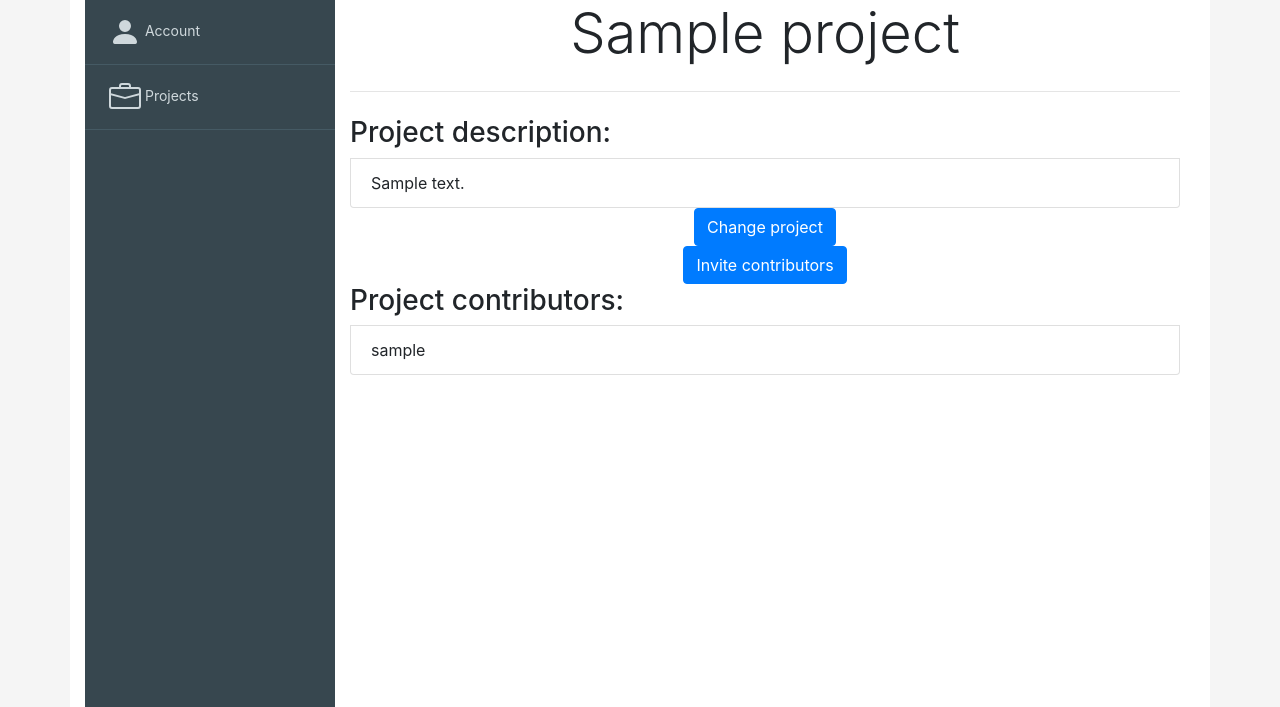
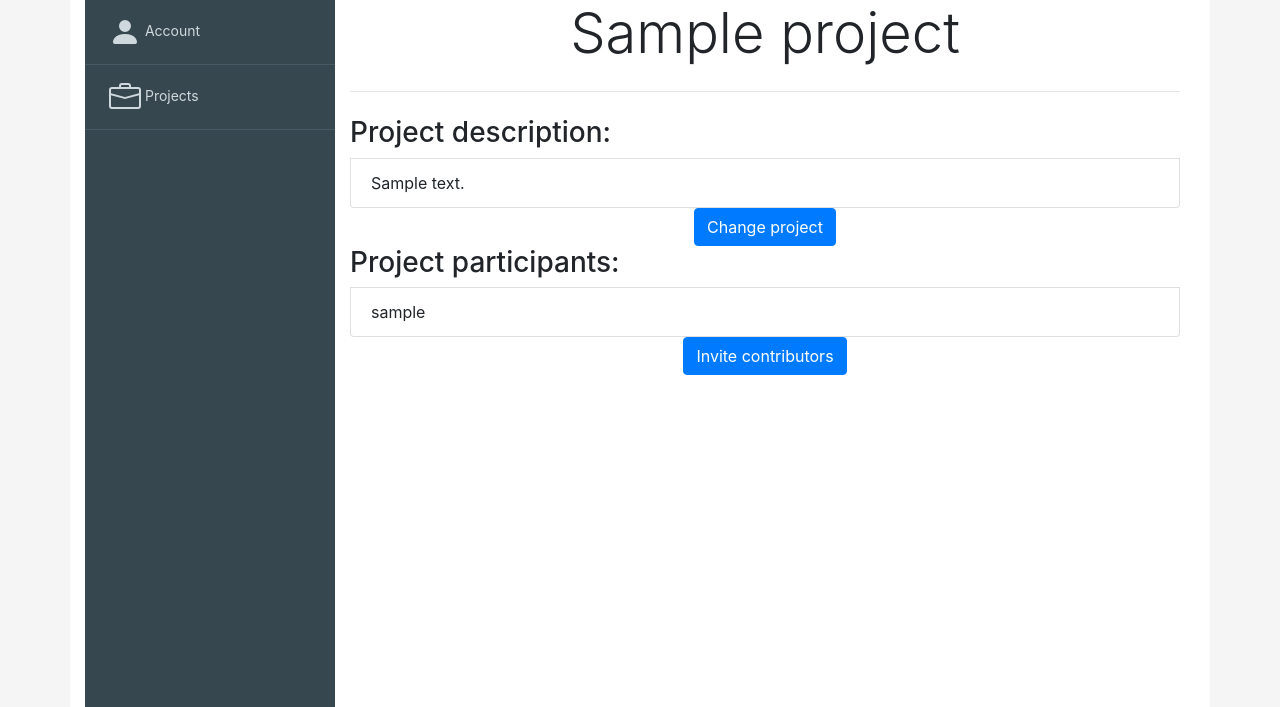
Before and after one commit to mihsim/django_project_management, a Django app: page /project/1/ in a window 1280 px wide. Shown: the part 50-757 px from the top of the page. Run offline with Django 3.2, Linux system fonts and the light colour scheme; a user stored in the database is signed in; tables that the repository leaves empty hold one stand-in row (values such as "Sample post"); some libraries are stand-ins or nearby versions.

Commit message:
Administrator can send invitations to participate in projects. If selected user is in participating or already has invitation then specific alert is displayed.

```diff
--- a/project/admin.py
+++ b/project/admin.py
@@ -1,5 +1,5 @@
 from django.contrib import admin
-from .models import Project, Task, Sprint, ProjectParticipants
+from .models import Project, Task, Sprint, ProjectParticipants, ProjectParticipantsInvites
 # Register your models here.
 
-admin.site.register((Project, Task, Sprint, ProjectParticipants))
+admin.site.register((Project, Task, Sprint, ProjectParticipants, ProjectParticipantsInvites))
--- a/project/models.py
+++ b/project/models.py
@@ -31,6 +31,56 @@ class ProjectParticipants(models.Model):
         return self.project.name
 
 
+class ProjectParticipantsInvites(models.Model):
+    project = models.ForeignKey(Project, on_delete=models.CASCADE)
+    from_user = models.ForeignKey(User, on_delete=models.CASCADE, related_name="from_user")
+    to_user = models.ForeignKey(User, on_delete=models.CASCADE, related_name="to_user")
+    status = models.CharField(max_length=10, default='Waiting')
+
+    @staticmethod
+    def add_invite(project_id, from_user_id, to_user_id):
+        """
+        1. Checks that project and users with provided id-s exist
+        2. Checks that project does not have to_user as participant
+        3. Checks that to_user does not have invitation to participate in project
+        4. Save invite
+        """
+
+        try:  # 1
+            project = Project.objects.get(id=project_id)
+            from_user = User.objects.get(id=from_user_id)
+            to_user = User.objects.get(id=to_user_id)
+        except (Project.DoesNotExist, User.DoesNotExist):
+            return "Error", "Bad data provided!"
+
+        try:  # 2
+            ProjectParticipants.objects.get(project=project_id, user=to_user)
+            return "Error", "This user is already participating!"
+        except ProjectParticipants.DoesNotExist:
+            pass
+
+        try:  # 3
+            invite = ProjectParticipantsInvites.objects.get(project=project_id, to_user=to_user_id)
+            return "Error", f"This user is invited already, invite status is: {invite.status}"
+        except ProjectParticipantsInvites.DoesNotExist:
+            # 4
+            invite = ProjectParticipantsInvites(project=project, from_user=from_user, to_user=to_user)
+            invite.save()
+            return "Success", "Invitation successfully sent."
+
+    def accept_invite(self):
+        pass
+
+    def decline_invite(self):
+        pass
+
+    def delete_invite(self):
+        pass
+
+    def __str__(self):
+        return self.project.name
+
+
 class Sprint(models.Model):
     name = models.CharField(max_length=100)
     date_from = models.DateField()
--- a/project/templates/project/home.html
+++ b/project/templates/project/home.html
@@ -9,6 +9,9 @@
         <button class="btn btn-primary">Create new project</button>
     </a>
     <hr>
+    {% if invited_to %}
+
+    {% endif %}
     {% if projects_admin %}
         <h3>List of projects that you are administrator to:</h3>
         <ul class="list-group">
--- a/project/templates/project/modify.html
+++ b/project/templates/project/modify.html
@@ -21,6 +21,5 @@
             <button class="btn btn-primary" type="submit">Change</button>
         </div>
     </form>
-    <form action="{% url 'project:invite_contributors' project.id %}"
 
 {% endblock %}
--- a/project/templates/project/project.html
+++ b/project/templates/project/project.html
@@ -8,26 +8,30 @@
     <ul class="list-group">
         <h3>Project description:</h3>
         <li class="list-group-item">{{ project.description }}</li>
-        {% if participants %}
-            <h3>Project participants:</h3>
-            {% for contributor in contributors %}
-                <li class="list-group-item">contributor.name</li>
-            {% endfor %}
-        {% endif %}
     </ul>
     <form class="text-center" action="{% url 'project:modify' project.id %}" method="GET">
         <button type="submit" class="btn btn-primary">Change project</button>
     </form>
-    <form class="text-center" action="{% url 'project:invite_contributors' project.id %}" method="GET">
+
+    {# If selected project has participants, then they are printed out #}
+
+    <ul class="list-group">
+        <h3>Project participants:</h3>
+        {% if invite_result == "Error" %}
+            <div class="alert alert-danger">{{ invite_message }}</div>
+        {% elif invite_result == "Success" %}
+            <div class="alert alert-success">{{ invite_message }}</div>
+        {% endif %}
+        {% if project_participants %}
+            {% for project_participant in project_participants %}
+                <li class="list-group-item">{{ project_participant }}</li>
+            {% endfor %}
+        {% else %}
+            <li class="list-group-item">This project has no participants</li>
+        {% endif %}
+    </ul>
+
+    <form class="text-center" action="{% url 'project:search_participants' project.id %}" method="GET">
         <button type="submit" class="btn btn-primary">Invite contributors</button>
     </form>
-    {% if project_contributors %}
-        <ul class="list-group">
-
-        <h3>Project contributors:</h3>
-        {% for contributor in project_contributors %}
-            <li class="list-group-item">{{ contributor }}</li>
-        {% endfor %}
-        </ul>
-    {% endif %}
 {% endblock %}
--- a/project/urls.py
+++ b/project/urls.py
@@ -7,6 +7,6 @@ urlpatterns = [
     path("create/", views.project_create, name="create"),
     path("<int:project_id>/", views.project_view, name="project"),
     path("<int:project_id>/modify/", views.project_modify, name="modify"),
-    path("<int:project_id>/modify/invite_contributors/", views.invite_contributors, name="invite_contributors"),
-    path("<int:project_id>/<int:contributor_id>/", views.add_contributor , name="add_contributor"),
+    path("<int:project_id>/modify/search_participants/", views.search_participants, name="search_participants"),
+    path("<int:project_id>/<int:participant_id>/", views.invite_participant, name="invite_participant"),
 ]
--- a/project/views.py
+++ b/project/views.py
@@ -2,7 +2,7 @@ from django.shortcuts import render, HttpResponse, redirect
 from django.contrib.auth.models import User
 from django.contrib.auth.decorators import login_required
 
-from .models import Project, ProjectParticipants
+from .models import Project, ProjectParticipants, ProjectParticipantsInvites
 
 
 
@@ -32,10 +32,13 @@ def project_create(request):
 @login_required
 def project_view(request, project_id):
     project = Project.objects.get(id=project_id)
-    project_contributors = ProjectParticipants.objects.get(project=project_id)
-    project_contributors = project_contributors.user.all()
+    try:
+        project_with_participants = ProjectParticipants.objects.get(project=project_id)
+        project_participants = project_with_participants.user.all()
+    except ProjectParticipants.DoesNotExist:
+        project_participants = None
     content = {"project": project,
-               "project_contributors": project_contributors,
+               "project_participants": project_participants,
                }
     return render(request, "project/project.html", content)
 
@@ -54,10 +57,10 @@ def project_modify(request, project_id):
         return redirect("project:project", project_id)
 
 
-def invite_contributors(request, project_id):
+def search_participants(request, project_id):
     project = Project.objects.filter(id=project_id).first()
     if request.method == "GET":
-        return render(request, "project/invite_contributors.html", {'project': project})
+        return render(request, "project/search_participants.html", {'project': project})
     else:
         email = request.POST['email_to_check']
         if email:
@@ -66,18 +69,18 @@ def invite_contributors(request, project_id):
             except User.DoesNotExist:
                 content = {'project': project,
                            'contributor_not_found': 'No registered user has that email.'}
-                return render(request, "project/invite_contributors.html", content)
-            return render(request, "project/invite_contributors.html", {'project': project,
+                return render(request, "project/search_participants.html", content)
+            return render(request, "project/search_participants.html", {'project': project,
                                                                         'contributor_found': contributor_found})
         return HttpResponse("POST not implemented yet")
 
 
-def add_contributor(request, project_id, contributor_id):
-    project = Project.objects.get(id=project_id)
-    contributor = User.objects.get(id=contributor_id)
-    try:
-        project_participants = ProjectParticipants.objects.get(project=project_id)
-    except ProjectParticipants.DoesNotExist:
-        project_participants = ProjectParticipants.objects.create(project=project)
-    project_participants.user.add(contributor)
-    return redirect('project:project', project_id)
+def invite_participant(request, project_id, participant_id):
+    invite_result, invite_message = ProjectParticipantsInvites.add_invite(project_id=project_id, from_user_id=request.user.id, to_user_id=participant_id)
+    project = Project.objects.filter(id=project_id).first()
+    content = {'project': project,
+               "invite_result": invite_result,
+               "invite_message": invite_message}
+
+    return render(request, "project/project.html", content)
+    #return redirect('project:project', project_id,)
```
Also changed, not shown: project/templates/project/search_participants.html (renamed from project/templates/project/invite_contributors.html, +4 -4 lines), project/migrations/0002_projectparticipants_status.py (added), project/migrations/0003_auto_20200404_0907.py (added), project/templates/project/search.html (deleted).
